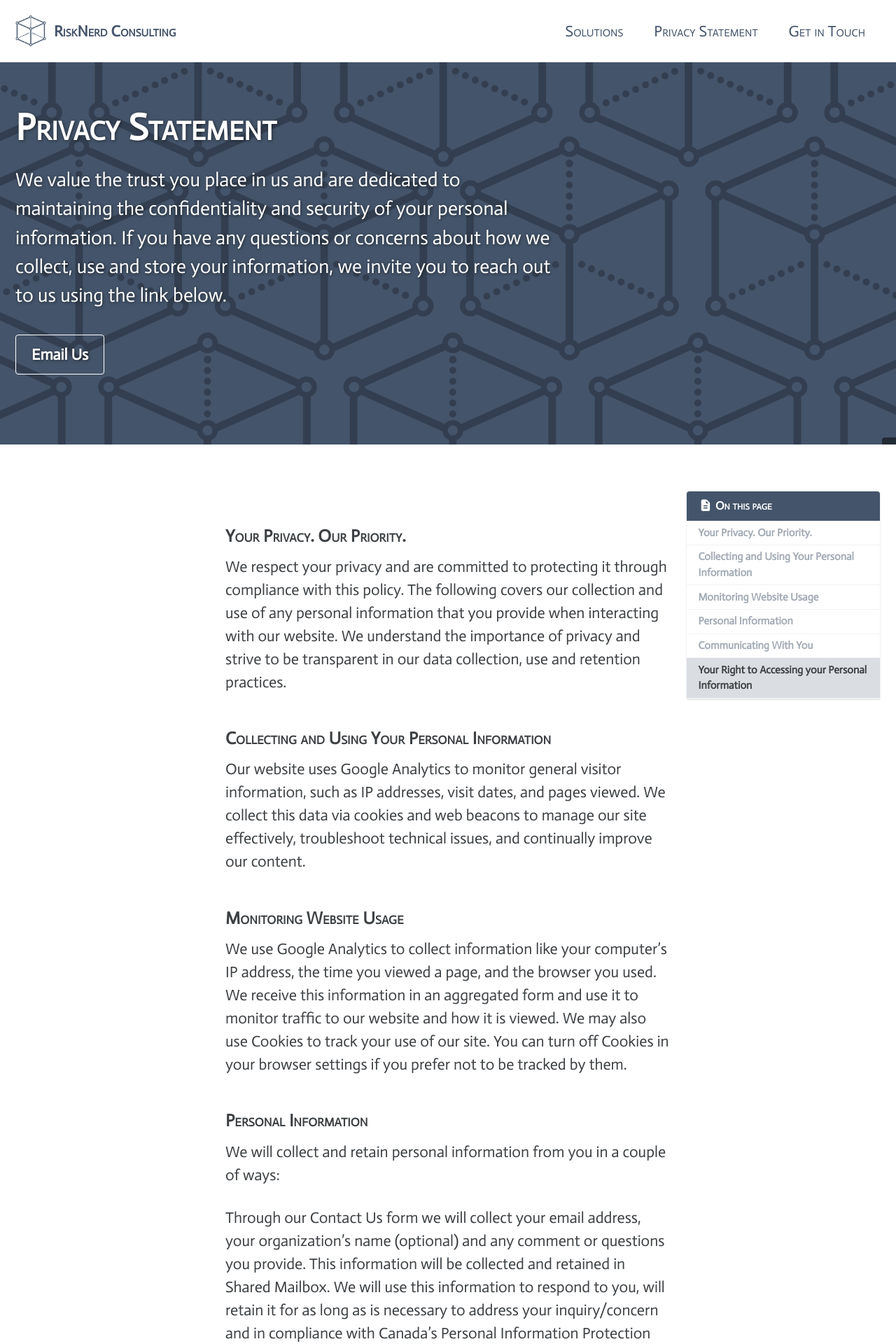
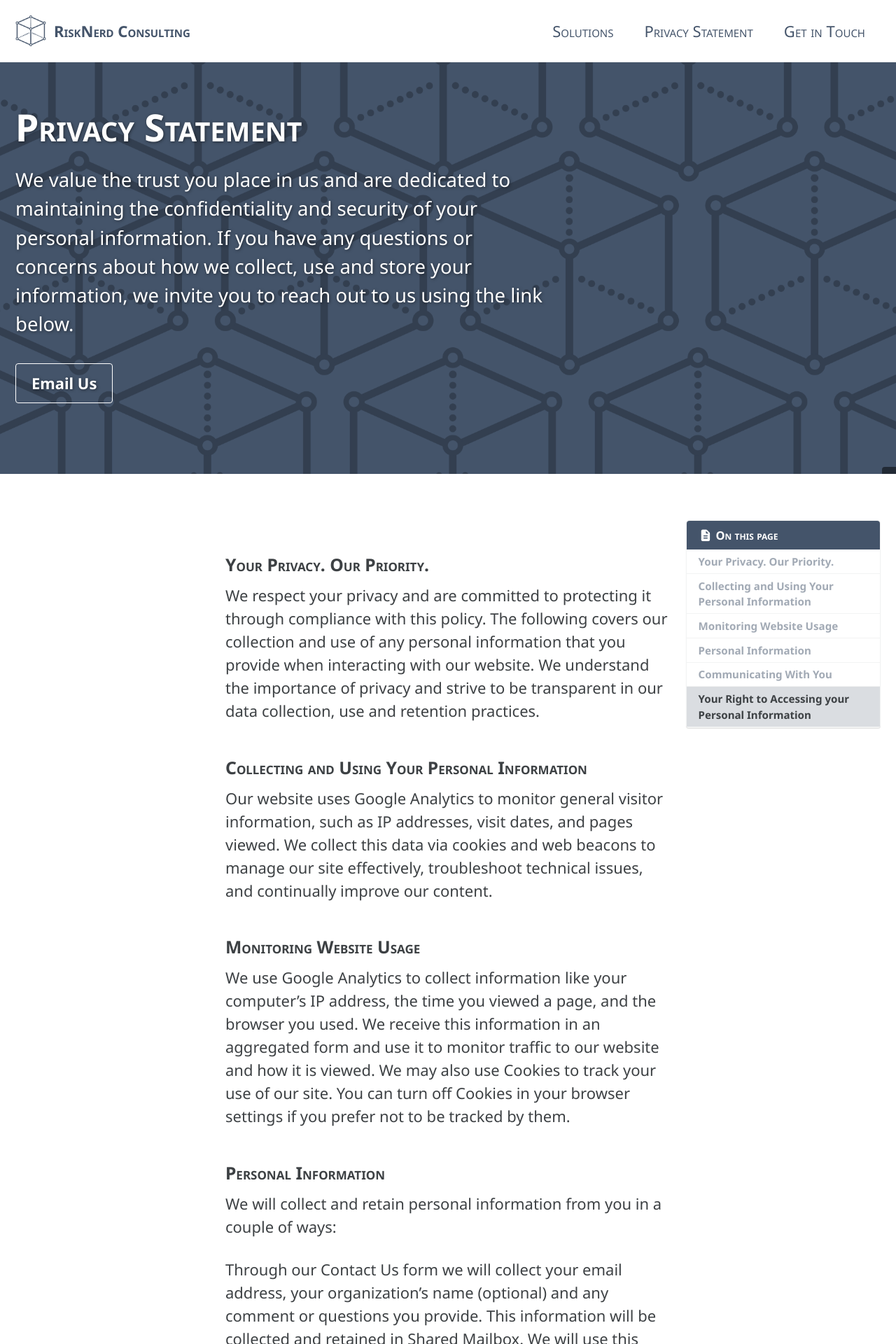
Before and after one commit to mattddickinson/risknerd2, a Jekyll site: the page built from _pages/privacy.md, in a window 1280 px wide. Shown: the top 1920 px of the page at 70% size. Built offline with Jekyll 4.4.1, drawn with Linux system fonts in a browser that asks for light colours; cached includes are drawn as plain includes.

Commit message:
Noto Sans Test

```diff
--- a/_includes/head/custom.html
+++ b/_includes/head/custom.html
@@ -5,4 +5,4 @@
 <!-- end custom head snippets -->
 
 <!-- import custom fonts-->
-<link href="https://fonts.googleapis.com/css2?family=Actor:wght@400;700&display=swap" rel="stylesheet" type="text/css">
+<link href="https://fonts.googleapis.com/css2?family=Noto+Sans:wght@400;700&display=swap" rel="stylesheet" type="text/css">
--- a/_sass/minimal-mistakes/_variables.scss
+++ b/_sass/minimal-mistakes/_variables.scss
@@ -16,10 +16,10 @@
 $indent-var: 1.3em !default;
 
 /* system typefaces */
-$serif: "Actor", Georgia, Times, serif !default;
-$sans-serif: "Actor", -apple-system, BlinkMacSystemFont, "Roboto", "Segoe UI",
+$serif: "Noto Sans", Georgia, Times, serif !default;
+$sans-serif: "Noto Sans", -apple-system, BlinkMacSystemFont, "Roboto", "Segoe UI",
   "Helvetica Neue", "Lucida Grande", Arial, sans-serif !default;
-$monospace: "Actor", Monaco, Consolas, "Lucida Console", monospace !default;
+$monospace: "Noto Sans", Monaco, Consolas, "Lucida Console", monospace !default;
 
 /* sans serif typefaces */
 $sans-serif-narrow: $sans-serif !default;
```
